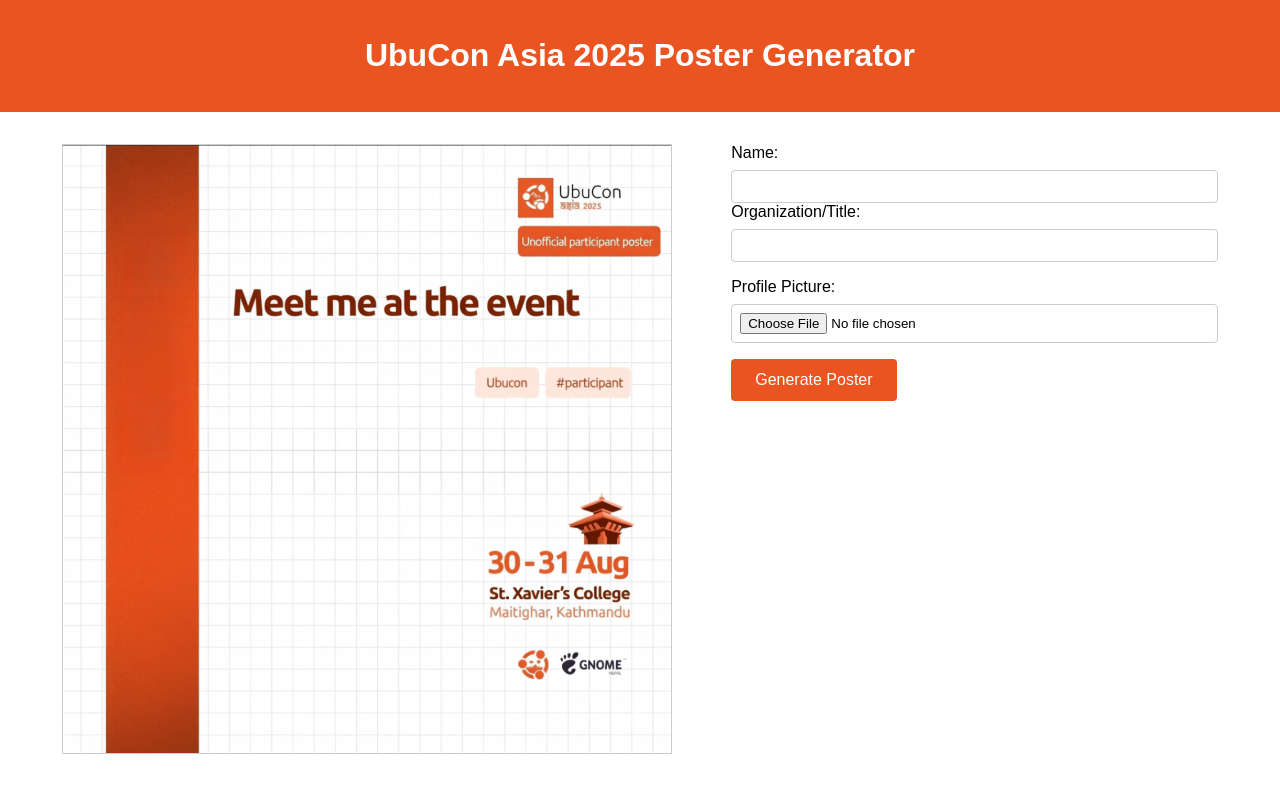
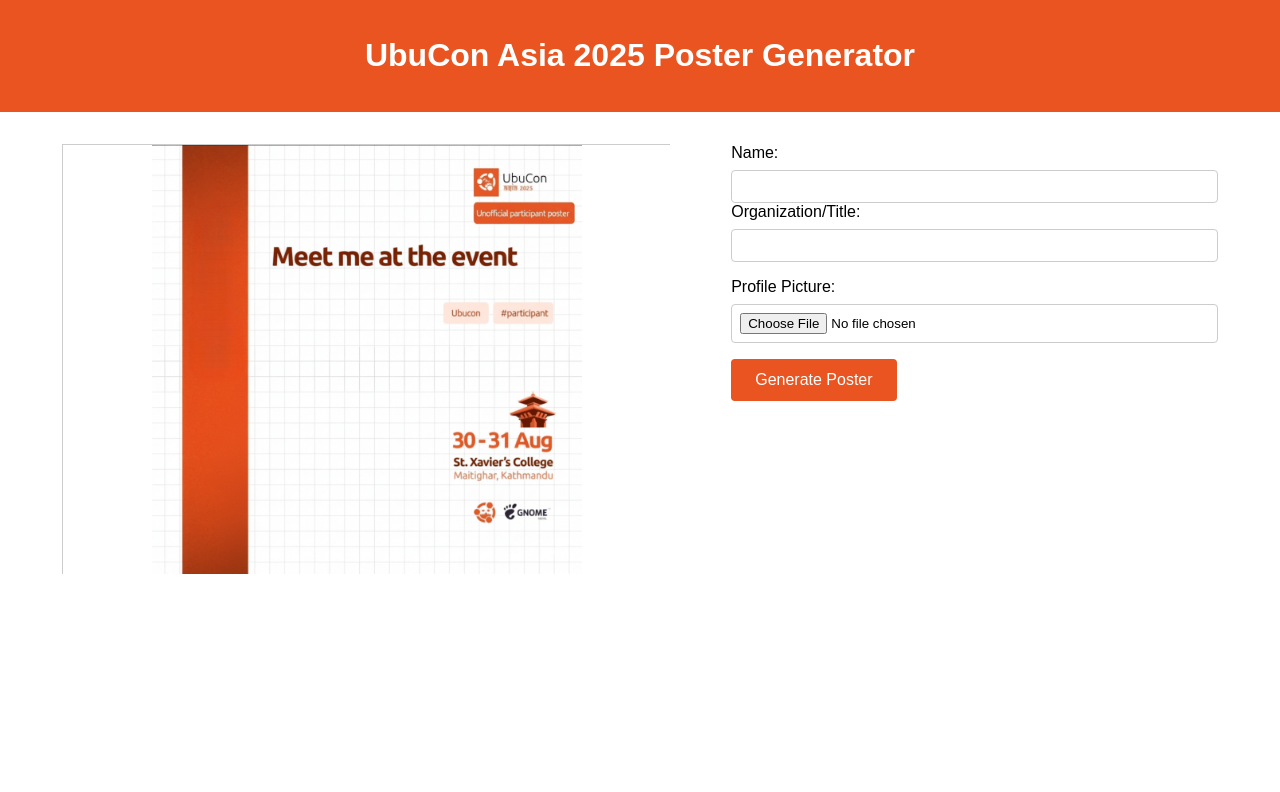
Before and after one commit to Gurkha-Technology-Open-Source/ubucon-aisa-poster, a React (Create React App) app in the folder frontend/: page / in a window 1280 px wide. Shown: the top 792 px of the page. Built offline with nearby package versions, Linux system fonts and the light colour scheme.

Commit message:
responsiveness

```diff
--- a/frontend/src/App.css
+++ b/frontend/src/App.css
@@ -17,27 +17,55 @@
 }
 
 .poster-container {
-  position: relative;
   flex: 1;
   max-width: 50%;
+  display: flex;
+  flex-direction: column;
+  align-items: center;
+}
+
+.poster-content {
+  position: relative;
+  width: 100%;
+  padding-bottom: 70.7%; /* Aspect ratio of 1414x1000 (height/width * 100) */
+  height: 0;
+  overflow: hidden;
+}
+
+.poster-template-img {
+  position: absolute;
+  top: 0;
+  left: 0;
+  width: 100%;
+  height: 100%;
+  object-fit: contain;
+  border: 1px solid #ccc;
+}
+
+.overlay-elements {
+  position: absolute;
+  top: 0;
+  left: 0;
+  width: 100%;
+  height: 100%;
 }
 
 .profile-image {
   position: absolute;
-  bottom: 307px; /* As per PRD */
-  left: 94px; /* As per PRD */
-  width: 200px; /* Example width */
-  height: 200px; /* Example height */
+  bottom: 21.7%; /* 307px / 1414px */
+  left: 6.65%; /* 94px / 1414px */
+  width: 14.14%; /* 200px / 1414px */
+  height: 14.14%; /* 200px / 1414px */
   object-fit: cover;
 }
 
 .text-overlay {
   position: absolute;
-  top: 540px;
-  left: 94px;
+  top: 38.19%; /* 540px / 1414px */
+  left: 6.65%; /* 94px / 1414px */
   color: white;
   font-family: 'Ubuntu', sans-serif;
-  font-size: 24px; /* Example font size */
+  font-size: 1.7vw; /* Responsive font size */
 }
 
 .name {
@@ -45,13 +73,13 @@
 }
 
 .organization {
-  font-size: 18px; /* Example font size */
+  font-size: 1.2vw; /* Responsive font size */
 }
 
-.poster-template {
-  width: 100%;
-  border: 1px solid #ccc;
+.button.download-button {
+  margin-top: 1rem;
 }
+
 
 .controls-container {
   flex: 1;
@@ -90,3 +118,15 @@
 .button:hover {
   background-color: #d4491a;
 }
+
+@media (max-width: 768px) {
+  .main-content {
+    flex-direction: column;
+    align-items: center;
+  }
+
+  .poster-container,
+  .controls-container {
+    max-width: 100%;
+  }
+}
--- a/frontend/src/components/PosterCanvas.js
+++ b/frontend/src/components/PosterCanvas.js
@@ -7,17 +7,19 @@
       {generatedPoster ? (
         <img src={generatedPoster} alt="Generated Poster" className="poster-template" />
       ) : (
-        <>
-          <img src={posterTemplate} alt="UbuCon Asia 2025 Poster Template" className="poster-template" />
-          {image && <img src={image} alt="Profile" className="profile-image" />}
-          <div className="text-overlay">
-            <div className="name">{name}</div>
-            <div className="organization">{organization}</div>
+        <div className="poster-content">
+          <img src={posterTemplate} alt="UbuCon Asia 2025 Poster Template" className="poster-template-img" />
+          <div className="overlay-elements">
+            {image && <img src={image} alt="Profile" className="profile-image" />}
+            <div className="text-overlay">
+              <div className="name">{name}</div>
+              <div className="organization">{organization}</div>
+            </div>
           </div>
-        </>
+        </div>
       )}
       {generatedPoster && (
-        <a href={generatedPoster} download="ubucon-poster.png" className="button">
+        <a href={generatedPoster} download="ubucon-poster.png" className="button download-button">
           Download Poster
         </a>
       )}
```
